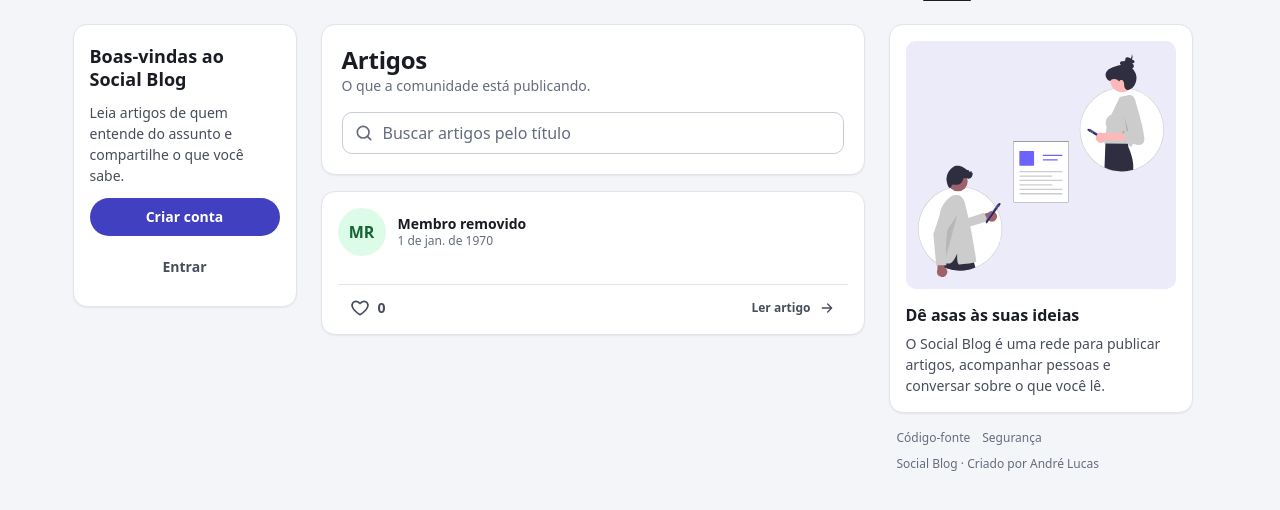
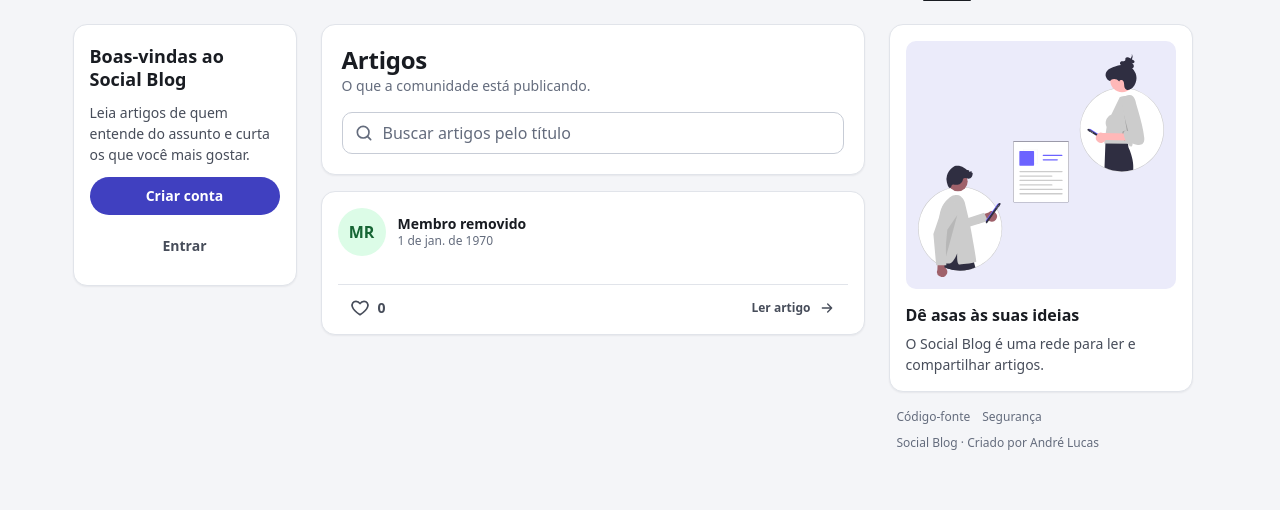
Before and after one commit to AndreLucas23/personal-blog-site, a Flask app: page / in a window 1280 px wide. Shown: the part 57-567 px from the top of the page. Run offline with Flask 3, Linux system fonts and the light colour scheme; data that the repository does not hold is empty.

Commit message:
fix: describe only the features that already exist
The registration subtitle and the home cards promised publishing,
following and conversations, which members cannot do yet.

Refs #70

```diff
--- a/src/templates/home.html
+++ b/src/templates/home.html
@@ -22,7 +22,7 @@
     {% else %}
     <section class="card welcome-card" aria-labelledby="welcome-title">
         <h2 class="welcome-card__title" id="welcome-title">Boas-vindas ao Social Blog</h2>
-        <p class="welcome-card__text">Leia artigos de quem entende do assunto e compartilhe o que você sabe.</p>
+        <p class="welcome-card__text">Leia artigos de quem entende do assunto e curta os que você mais gostar.</p>
         <a class="btn btn--primary btn--block" href="{{ url_for('auth.register') }}">Criar conta</a>
         <a class="btn btn--ghost btn--block" href="{{ url_for('auth.login') }}">Entrar</a>
     </section>
@@ -59,7 +59,7 @@
         src="{{ url_for('static', filename='imgs/home_img.svg') }}"
         alt="">
         <h2 class="card__title" id="about-title">Dê asas às suas ideias</h2>
-        <p class="about-card__text">O Social Blog é uma rede para publicar artigos, acompanhar pessoas e conversar sobre o que você lê.</p>
+        <p class="about-card__text">O Social Blog é uma rede para ler e compartilhar artigos.</p>
     </section>
 
     {% include 'partials/footer.html' %}
--- a/src/templates/register.html
+++ b/src/templates/register.html
@@ -14,7 +14,7 @@
         <header class="auth__header">
             <img class="auth__logo" src="{{ url_for('static', filename='imgs/logo.svg') }}" alt="">
             <h1 class="auth__title">Criar conta</h1>
-            <p class="auth__subtitle">Publique artigos, curta e acompanhe quem você admira.</p>
+            <p class="auth__subtitle">Leia e curta os artigos da comunidade.</p>
         </header>
 
         {% include 'partials/flashes.html' %}
```
